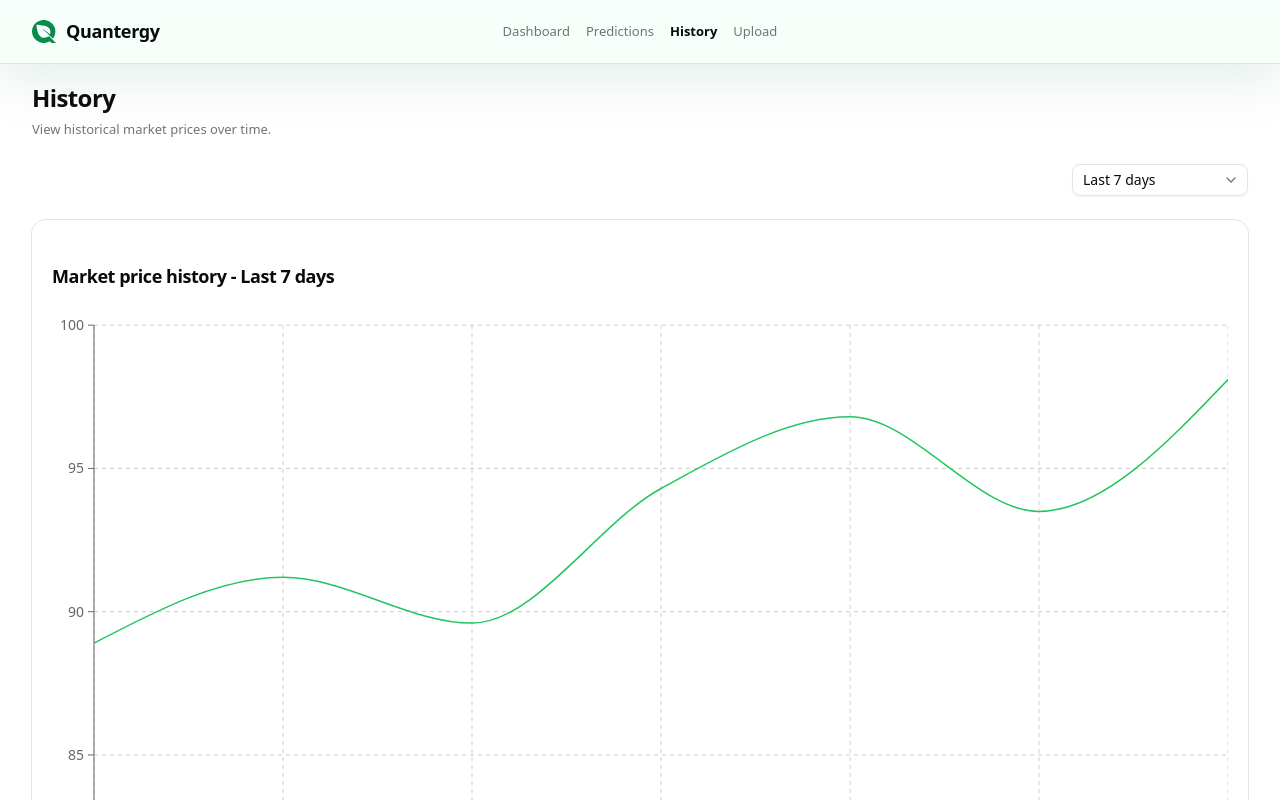
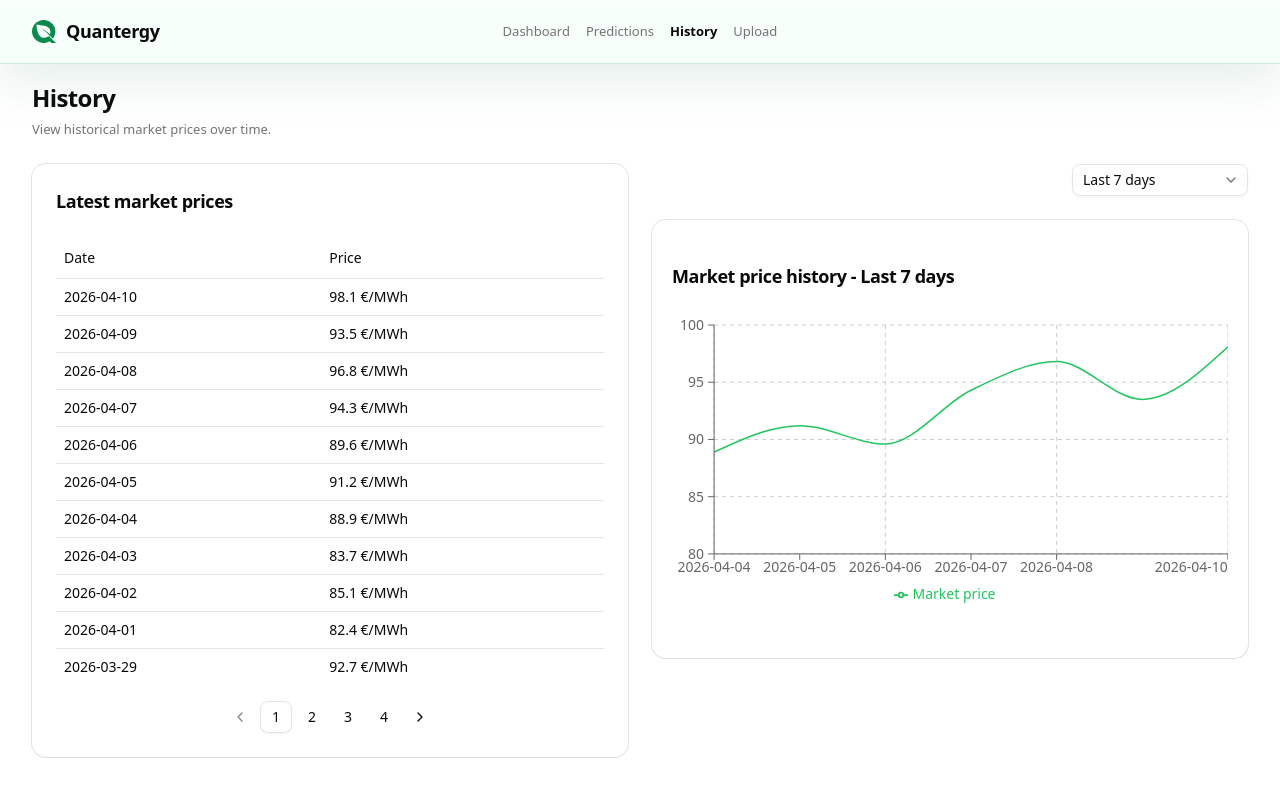
Before and after one commit to nicolasmorenog/quantergy-app, a Next.js app: page /history in a window 1280 px wide. Shown: the top 800 px of the page. Built offline with nearby package versions, Linux system fonts and the light colour scheme.

Commit message:
feat(tables): paginate desktop tables and polish upload view

```diff
--- a/src/app/history/HistoryTable.tsx
+++ b/src/app/history/HistoryTable.tsx
@@ -1,4 +1,9 @@
+"use client";
+
+import { useState } from "react";
+
 import historyData from "@/app/mocks/history.json";
+import { useMediaQuery } from "@/lib/useMediaQuery";
 
 import {
   Table,
@@ -9,6 +14,14 @@ import {
   TableRow,
 } from "@/components/ui/table";
 import { Card, CardContent, CardHeader, CardTitle } from "@/components/ui/card";
+import {
+  Pagination,
+  PaginationContent,
+  PaginationItem,
+  PaginationLink,
+  PaginationNext,
+  PaginationPrevious,
+} from "@/components/ui/pagination";
 
 import styles from "./page.module.css";
 
@@ -17,17 +30,28 @@ type HistoryRow = {
   price: number;
 };
 
+const DESKTOP_MEDIA_QUERY = "(min-width: 64rem)";
+const DESKTOP_ROWS_PER_PAGE = 11;
+
 export function HistoryTable() {
+  const [page, setPage] = useState(1);
+  const isDesktop = useMediaQuery(DESKTOP_MEDIA_QUERY);
   const rows = [...historyData].sort((a, b) => b.date.localeCompare(a.date));
+  const totalPages = isDesktop
+    ? Math.ceil(rows.length / DESKTOP_ROWS_PER_PAGE)
+    : 1;
+  const paginatedRows = isDesktop
+    ? rows.slice((page - 1) * DESKTOP_ROWS_PER_PAGE, page * DESKTOP_ROWS_PER_PAGE)
+    : rows;
 
   if (rows.length === 0) {
     return (
-      <Card>
+      <Card className={styles.tableCard}>
         <CardHeader>
           <CardTitle className={styles.cardTitle}>Latest market prices</CardTitle>
         </CardHeader>
 
-        <CardContent>
+        <CardContent className={styles.tableContent}>
           <p className={styles.subtitle}>No market prices available.</p>
         </CardContent>
       </Card>
@@ -35,12 +59,12 @@ export function HistoryTable() {
   }
 
   return (
-    <Card>
+    <Card className={styles.tableCard}>
       <CardHeader>
         <CardTitle className={styles.cardTitle}>Latest market prices</CardTitle>
       </CardHeader>
 
-      <CardContent>
+      <CardContent className={styles.tableContent}>
         <Table>
           <TableHeader>
             <TableRow>
@@ -50,7 +74,7 @@ export function HistoryTable() {
           </TableHeader>
 
           <TableBody>
-            {rows.map((row: HistoryRow) => (
+            {paginatedRows.map((row: HistoryRow) => (
               <TableRow key={row.date}>
                 <TableCell>{row.date}</TableCell>
                 <TableCell>{row.price} €/MWh</TableCell>
@@ -58,6 +82,43 @@ export function HistoryTable() {
             ))}
           </TableBody>
         </Table>
+
+        {isDesktop && totalPages > 1 && (
+          <Pagination className={styles.pagination}>
+            <PaginationContent>
+              <PaginationItem>
+                <PaginationPrevious
+                  onClick={() => setPage((current) => Math.max(current - 1, 1))}
+                  disabled={page === 1}
+                />
+              </PaginationItem>
+
+              {Array.from({ length: totalPages }, (_, index) => {
+                const pageNumber = index + 1;
+
+                return (
+                  <PaginationItem key={pageNumber}>
+                    <PaginationLink
+                      isActive={page === pageNumber}
+                      onClick={() => setPage(pageNumber)}
+                    >
+                      {pageNumber}
+                    </PaginationLink>
+                  </PaginationItem>
+                );
+              })}
+
+              <PaginationItem>
+                <PaginationNext
+                  onClick={() =>
+                    setPage((current) => Math.min(current + 1, totalPages))
+                  }
+                  disabled={page === totalPages}
+                />
+              </PaginationItem>
+            </PaginationContent>
+          </Pagination>
+        )}
       </CardContent>
     </Card>
   );
--- a/src/app/history/page.module.css
+++ b/src/app/history/page.module.css
@@ -1,6 +1,11 @@
 .page {
   display: flex;
   flex-direction: column;
+  gap: 1.5rem;
+}
+
+.contentGrid {
+  display: grid;
   gap: 1.5rem;
 }
 
@@ -21,3 +26,33 @@
   font-size: var(--q-font-size-sm);
   color: var(--muted-foreground);
 }
+
+@media (min-width: 64rem) {
+  .contentGrid {
+    grid-template-columns: repeat(2, minmax(0, 1fr));
+    align-items: stretch;
+  }
+
+  .contentGrid > :first-child {
+    order: 2;
+  }
+
+  .contentGrid > :last-child {
+    order: 1;
+  }
+
+  .tableCard {
+    height: 100%;
+  }
+
+  .tableContent {
+    height: 100%;
+    display: flex;
+    flex-direction: column;
+  }
+
+  .pagination {
+    margin-top: auto;
+    padding-top: var(--q-spacing-lg);
+  }
+}
--- a/src/app/predictions/PredictionsTable.tsx
+++ b/src/app/predictions/PredictionsTable.tsx
@@ -2,6 +2,7 @@
 
 import { useState } from "react";
 import type { PredictionItem } from "@/lib/predictions/predictions";
+import { useMediaQuery } from "@/lib/useMediaQuery";
 import {
   Table,
   TableBody,
@@ -17,6 +18,14 @@ import {
   DialogHeader,
   DialogTitle,
 } from "@/components/ui/dialog";
+import {
+  Pagination,
+  PaginationContent,
+  PaginationItem,
+  PaginationLink,
+  PaginationNext,
+  PaginationPrevious,
+} from "@/components/ui/pagination";
 
 import styles from "./page.module.css";
 
@@ -24,21 +33,36 @@ type PredictionTableProps = {
   predictions: PredictionItem[];
 };
 
+const DESKTOP_MEDIA_QUERY = "(min-width: 64rem)";
+const DESKTOP_ROWS_PER_PAGE = 11;
+
 export function PredictionsTable({ predictions }: PredictionTableProps) {
   const [selectedPrediction, setSelectedPrediction] =
     useState<PredictionItem | null>(null);
   const [open, setOpen] = useState(false);
+  const [page, setPage] = useState(1);
+  const isDesktop = useMediaQuery(DESKTOP_MEDIA_QUERY);
+
+  const totalPages = isDesktop
+    ? Math.ceil(predictions.length / DESKTOP_ROWS_PER_PAGE)
+    : 1;
+  const paginatedPredictions = isDesktop
+    ? predictions.slice(
+        (page - 1) * DESKTOP_ROWS_PER_PAGE,
+        page * DESKTOP_ROWS_PER_PAGE,
+      )
+    : predictions;
 
   if (predictions.length === 0) {
     return (
-      <Card>
+      <Card className={styles.tableCard}>
         <CardHeader>
           <CardTitle className={styles.cardTitle}>
             Latest energy predictions
           </CardTitle>
         </CardHeader>
 
-        <CardContent>
+        <CardContent className={styles.tableContent}>
           <p className={styles.subtitle}>No predictions available yet.</p>
         </CardContent>
       </Card>
@@ -52,25 +76,31 @@ export function PredictionsTable({ predictions }: PredictionTableProps) {
 
   return (
     <>
-      <Card>
+      <Card className={styles.tableCard}>
         <CardHeader>
           <CardTitle className={styles.cardTitle}>
             Latest energy predictions
           </CardTitle>
         </CardHeader>
 
-        <CardContent>
+        <CardContent className={styles.tableContent}>
           <Table>
             <TableHeader>
               <TableRow>
                 <TableHead>Date</TableHead>
                 <TableHead>Prediction</TableHead>
+                <TableHead className={styles.desktopOnlyColumn}>
+                  Real value
+                </TableHead>
+                <TableHead className={styles.desktopOnlyColumn}>
+                  Difference
+                </TableHead>
                 <TableHead>Error %</TableHead>
               </TableRow>
             </TableHeader>
 
             <TableBody>
-              {predictions.map((prediction) => (
+              {paginatedPredictions.map((prediction) => (
                 <TableRow
                   key={prediction.id}
                   onClick={() => handleRowClick(prediction)}
@@ -80,15 +110,63 @@ export function PredictionsTable({ predictions }: PredictionTableProps) {
                   <TableCell>
                     {prediction.predictedValue} {prediction.client.unit}
                   </TableCell>
+                  <TableCell className={styles.desktopOnlyColumn}>
+                    {prediction.realValue === null
+                      ? "-"
+                      : `${prediction.realValue} ${prediction.client.unit}`}
+                  </TableCell>
+                  <TableCell className={styles.desktopOnlyColumn}>
+                    {prediction.difference === null
+                      ? "-"
+                      : `${prediction.difference > 0 ? "+" : ""}${prediction.difference} ${prediction.client.unit}`}
+                  </TableCell>
                   <TableCell>
                     {prediction.errorPercent === null
                       ? "-"
                       : `${prediction.errorPercent}%`}
                   </TableCell>
                 </TableRow>
-              ))}
-            </TableBody>
-          </Table>
+                ))}
+              </TableBody>
+            </Table>
+
+
+          {isDesktop && totalPages > 1 && (
+            <Pagination className={styles.pagination}>
+              <PaginationContent>
+                <PaginationItem>
+                  <PaginationPrevious
+                    onClick={() => setPage((current) => Math.max(current - 1, 1))}
+                    disabled={page === 1}
+                  />
+                </PaginationItem>
+
+                {Array.from({ length: totalPages }, (_, index) => {
+                  const pageNumber = index + 1;
+
+                  return (
+                    <PaginationItem key={pageNumber}>
+                      <PaginationLink
+                        isActive={page === pageNumber}
+                        onClick={() => setPage(pageNumber)}
+                      >
+                        {pageNumber}
+                      </PaginationLink>
+                    </PaginationItem>
+                  );
+                })}
+
+                <PaginationItem>
+                  <PaginationNext
+                    onClick={() =>
+                      setPage((current) => Math.min(current + 1, totalPages))
+                    }
+                    disabled={page === totalPages}
+                  />
+                </PaginationItem>
+              </PaginationContent>
+            </Pagination>
+          )}
         </CardContent>
       </Card>
 
--- a/src/app/predictions/PredictionsView.tsx
+++ b/src/app/predictions/PredictionsView.tsx
@@ -35,7 +35,6 @@ export function PredictionsView() {
     date: prediction.predictionDate,
     value_predicted: prediction.predictedValue,
     value_real: prediction.realValue,
-    error_percent: prediction.errorPercent,
   }));
 
   return (
@@ -46,8 +45,10 @@ export function PredictionsView() {
         </p>
       )}
 
-      <PredictionsChart data={chartData} />
-      <PredictionsTable predictions={predictions} />
+      <div className={styles.contentGrid}>
+        <PredictionsChart data={chartData} />
+        <PredictionsTable predictions={predictions} />
+      </div>
     </>
   );
 }
--- a/src/app/predictions/page.module.css
+++ b/src/app/predictions/page.module.css
@@ -1,6 +1,11 @@
 .page {
   display: flex;
   flex-direction: column;
+  gap: 1.5rem;
+}
+
+.contentGrid {
+  display: grid;
   gap: 1.5rem;
 }
 
@@ -24,6 +29,10 @@
 
 .clickableRow {
   cursor: pointer;
+}
+
+.desktopOnlyColumn {
+  display: none;
 }
 
 .detailsGrid {
@@ -54,3 +63,34 @@
   font-weight: 600;
   text-align: right;
 }
+
+@media (min-width: 64rem) {
+  .contentGrid {
+    grid-template-columns: repeat(2, minmax(0, 1fr));
+    align-items: stretch;
+  }
+
+  .clickableRow {
+    cursor: default;
+    pointer-events: none;
+  }
+
+  .desktopOnlyColumn {
+    display: table-cell;
+  }
+
+  .tableCard {
+    height: 100%;
+  }
+
+  .tableContent {
+    height: 100%;
+    display: flex;
+    flex-direction: column;
+  }
+
+  .pagination {
+    margin-top: auto;
+    padding-top: var(--q-spacing-lg);
+  }
+}
--- a/src/app/upload/UploadView.module.css
+++ b/src/app/upload/UploadView.module.css
@@ -1,4 +1,16 @@
 .view {
+  display: flex;
+  flex-direction: column;
+  gap: 1.5rem;
+}
+
+.contentGrid {
+  display: flex;
+  flex-direction: column;
+  gap: 1.5rem;
+}
+
+.sidebar {
   display: flex;
   flex-direction: column;
   gap: 1.5rem;
@@ -21,8 +33,12 @@
   cursor: pointer;
 }
 
+.clickableRow[data-recent="true"] {
+  background-color: rgb(16 185 129 / 10%);
+}
+
 .clickableRow[data-selected="true"] {
-  background-color: rgb(34 197 94 / 12%);
+  background-color: rgb(16 185 129 / 18%);
 }
 
 .detailsActions {
@@ -61,3 +77,11 @@
   font-weight: 600;
   text-align: right;
 }
+
+@media (min-width: 64rem) {
+  .contentGrid {
+    display: grid;
+    grid-template-columns: minmax(20rem, 24rem) minmax(0, 1fr);
+    align-items: start;
+  }
+}
--- a/src/app/upload/UploadView.tsx
+++ b/src/app/upload/UploadView.tsx
@@ -36,6 +36,18 @@ const sortPredictionsByDate = (predictions: PredictionItem[]) =>
   [...predictions].sort((a, b) =>
     b.predictionDate.localeCompare(a.predictionDate),
   );
+
+const RECENT_PREDICTION_MAX_AGE_MS = 10 * 60 * 1000;
+
+const isRecentlyCreated = (createdAt: string) => {
+  const createdAtTime = new Date(createdAt).getTime();
+
+  if (Number.isNaN(createdAtTime)) {
+    return false;
+  }
+
+  return Date.now() - createdAtTime < RECENT_PREDICTION_MAX_AGE_MS;
+};
 
 export function UploadView() {
   const [predictions, setPredictions] = useState<PredictionItem[]>([]);
@@ -102,6 +114,10 @@ export function UploadView() {
 
   return (
     <div className={styles.view}>
+      <div className={styles.contentGrid}>
+        <div className={styles.sidebar}>
+          <UploadFileInput onUpload={handleUploadPredictions} />
+
           <Card>
             <CardHeader>
               <CardTitle>Danger zone</CardTitle>
@@ -122,6 +138,7 @@ export function UploadView() {
               </Button>
             </CardContent>
           </Card>
+        </div>
 
         {predictions.length > 0 && (
           <Card>
@@ -142,15 +159,20 @@ export function UploadView() {
                     <TableHead>Date</TableHead>
                     <TableHead>Prediction</TableHead>
                     <TableHead>Real value</TableHead>
+                    <TableHead>Difference</TableHead>
                     <TableHead>Error %</TableHead>
                   </TableRow>
                 </TableHeader>
 
                 <TableBody>
-                {predictions.map((prediction) => (
+                  {predictions.map((prediction) => {
+                    const isRecent = isRecentlyCreated(prediction.createdAt);
+
+                    return (
                       <TableRow
                         key={prediction.id}
                         className={styles.clickableRow}
+                        data-recent={isRecent}
                         data-selected={selectedPrediction?.id === prediction.id}
                         onClick={() => setSelectedPrediction(prediction)}
                       >
@@ -158,17 +180,24 @@ export function UploadView() {
                         <TableCell>{prediction.predictedValue}</TableCell>
                         <TableCell>{prediction.realValue ?? "-"}</TableCell>
                         <TableCell>
+                          {prediction.difference === null
+                            ? "-"
+                            : `${prediction.difference > 0 ? "+" : ""}${prediction.difference} ${prediction.client.unit}`}
+                        </TableCell>
+                        <TableCell>
                           {prediction.errorPercent === null
                             ? "-"
                             : `${prediction.errorPercent}%`}
                         </TableCell>
                       </TableRow>
-                ))}
+                    );
+                  })}
                 </TableBody>
               </Table>
             </CardContent>
           </Card>
         )}
+      </div>
 
       <Dialog
         open={selectedPrediction !== null}
@@ -254,8 +283,6 @@ export function UploadView() {
         </DialogContent>
       </Dialog>
 
-      <UploadFileInput onUpload={handleUploadPredictions} />
-
       <Dialog open={deleteDialogOpen} onOpenChange={setDeleteDialogOpen}>
         <DialogContent>
           <DialogHeader>
--- /dev/null
+++ b/src/components/ui/pagination.tsx
@@ -0,0 +1,103 @@
+import * as React from "react";
+import { ChevronLeft, ChevronRight, MoreHorizontal } from "lucide-react";
+
+import { buttonVariants } from "@/components/ui/button";
+import { cn } from "@/lib/utils";
+
+function Pagination({ className, ...props }: React.ComponentProps<"nav">) {
+  return (
+    <nav
+      role="navigation"
+      aria-label="pagination"
+      className={cn("mx-auto flex w-full justify-center", className)}
+      {...props}
+    />
+  );
+}
+
+function PaginationContent({
+  className,
+  ...props
+}: React.ComponentProps<"ul">) {
+  return (
+    <ul
+      className={cn("flex flex-row items-center gap-1", className)}
+      {...props}
+    />
+  );
+}
+
+function PaginationItem(props: React.ComponentProps<"li">) {
+  return <li {...props} />;
+}
+
+type PaginationLinkProps = {
+  isActive?: boolean;
+} & React.ComponentProps<"button">;
+
+function PaginationLink({
+  className,
+  isActive,
+  ...props
+}: PaginationLinkProps) {
+  return (
+    <button
+      type="button"
+      aria-current={isActive ? "page" : undefined}
+      className={cn(
+        buttonVariants({
+          variant: isActive ? "outline" : "ghost",
+          size: "icon-sm",
+        }),
+        className,
+      )}
+      {...props}
+    />
+  );
+}
+
+function PaginationPrevious(
+  props: Omit<PaginationLinkProps, "children" | "aria-label">,
+) {
+  return (
+    <PaginationLink aria-label="Go to previous page" {...props}>
+      <ChevronLeft />
+    </PaginationLink>
+  );
+}
+
+function PaginationNext(
+  props: Omit<PaginationLinkProps, "children" | "aria-label">,
+) {
+  return (
+    <PaginationLink aria-label="Go to next page" {...props}>
+      <ChevronRight />
+    </PaginationLink>
+  );
+}
+
+function PaginationEllipsis({
+  className,
+  ...props
+}: React.ComponentProps<"span">) {
+  return (
+    <span
+      aria-hidden
+      className={cn("flex size-8 items-center justify-center", className)}
+      {...props}
+    >
+      <MoreHorizontal className="size-4" />
+      <span className="sr-only">More pages</span>
+    </span>
+  );
+}
+
+export {
+  Pagination,
+  PaginationContent,
+  PaginationEllipsis,
+  PaginationItem,
+  PaginationLink,
+  PaginationNext,
+  PaginationPrevious,
+};
```
Lines whose indentation alone changed are shown as unchanged.
